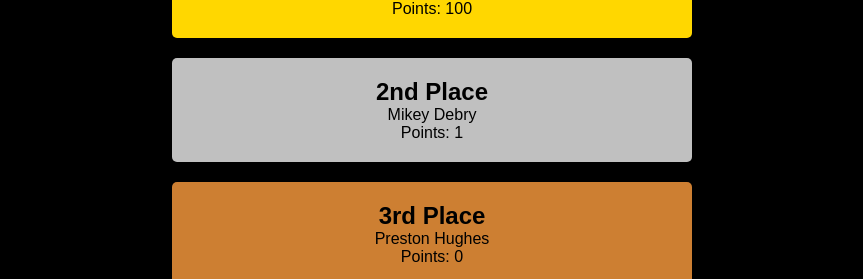
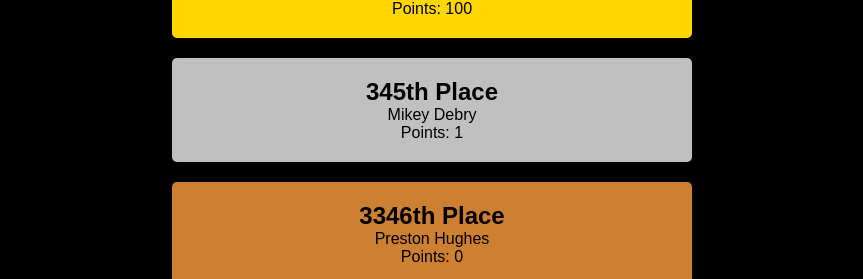
Before and after one commit to StevenT99/TheGameLeaderBoard, a plain HTML site: page index.html in a window 1280 px wide. Shown: the part 3032-3311 px from the top of the page, without its empty margins (208-1071 px from the left). Drawn offline with Linux system fonts and the light colour scheme.

Commit message:
Update index.html

```diff
--- a/index.html
+++ b/index.html
@@ -120,12 +120,12 @@
                 <p>Points: 100</p>
             </div>
             <div class="leader silver">
-                <h2>2nd Place</h2>
+                <h2>345th Place</h2>
                 <p>Mikey Debry</p>
                 <p>Points: 1</p>
             </div>
             <div class="leader bronze">
-                <h2>3rd Place</h2>
+                <h2>3346th Place</h2>
                 <p>Preston Hughes</p>
                 <p>Points: 0</p>
             </div>
```
